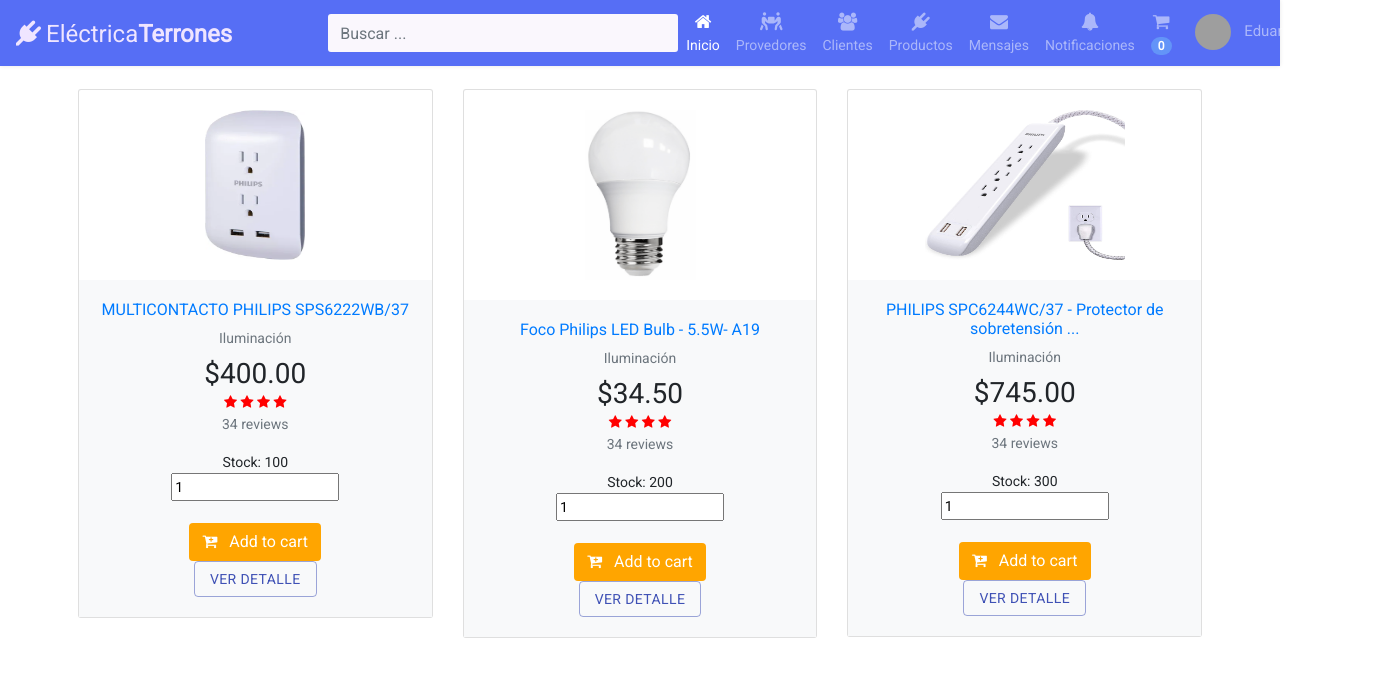
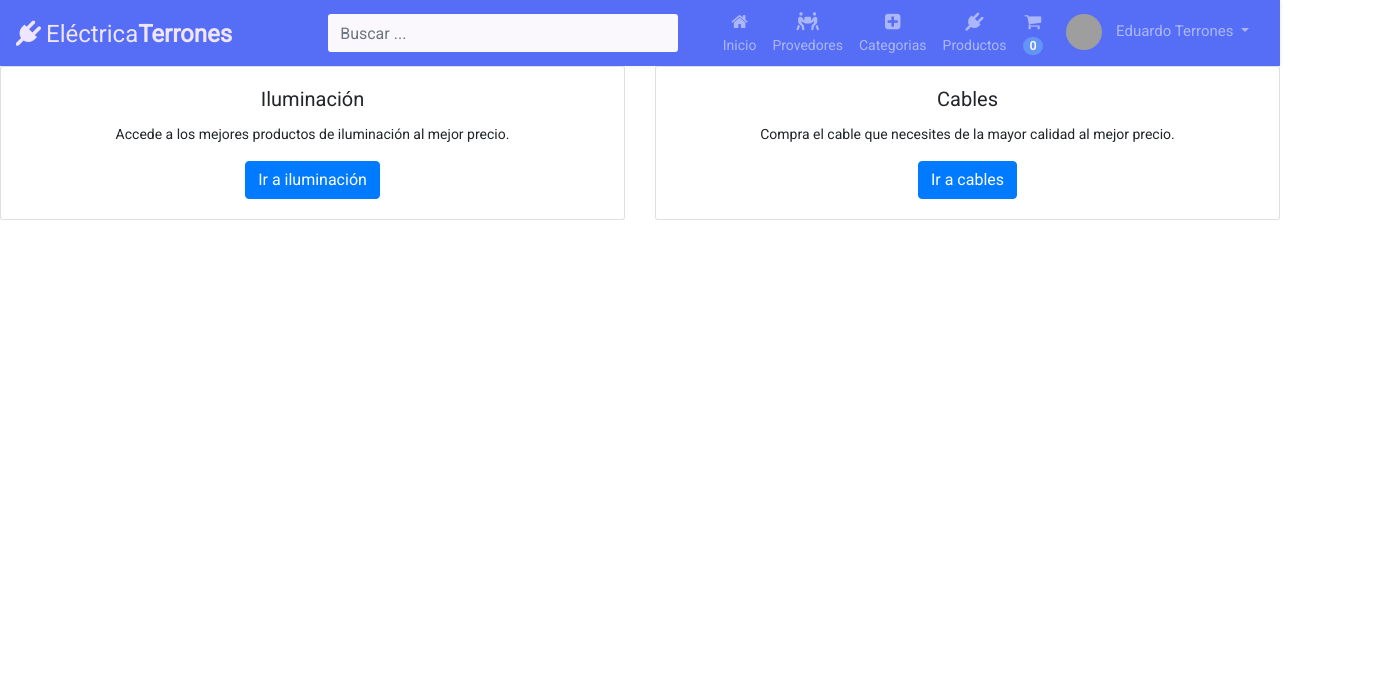
Before and after one commit to edterr345/first-react-app, a React (Create React App) app: page /categorias in a window 1280 px wide. Shown: the top 676 px of the page, 1392 px wide, since content can reach past the window. Built offline with nearby package versions, Linux system fonts and the light colour scheme; grey boxes are pictures that could not be loaded.

Commit message:
#PrimeraEntregaProyecto

```diff
--- a/package.json
+++ b/package.json
@@ -14,6 +14,7 @@
     "node-sass": "^5.0.0",
     "react": "^17.0.1",
     "react-dom": "^17.0.1",
+    "react-router-dom": "^5.2.0",
     "react-scripts": "4.0.3",
     "web-vitals": "^1.1.0"
   },
--- a/src/App.js
+++ b/src/App.js
@@ -8,7 +8,15 @@
 import ProteccionSobretension from "./assets/images/ProteccionSobretension.jpg"
 import FocoLED from "./assets/images/Foco-LED.png"
 import contactoPhilips from "./assets/images/contacto-Philips.webp"
-
+import {
+  BrowserRouter as Router,
+  Switch,
+  Route,
+  Link,
+  useParams,
+  useRouteMatch
+} from "react-router-dom";
+import Category from './components/MainSection/Category';
 
 class Item {
   constructor(id,nombre,descripcion, stock, precio, imagen) {
@@ -38,10 +46,28 @@
   render() {
     return (
       <>
+
+        <Router>
         <Navbar />
-        {/*<ItemListContainer saludo="Bienvenido"/>*/}
-        <ItemsCartContainer saludo="Bienvenido"/>
-        <ItemsSetting/>
+        <Switch>
+          <Route exact path="/">
+            {/*<ItemListContainer saludo="Bienvenido"/>*/}
+            <ItemsCartContainer saludo="Bienvenido"/>
+          </Route>
+          <Route path="/categorias/1">
+          <ItemsCartContainer saludo="Bienvenido"/>
+          <ItemsSetting/>
+          </Route>
+          <Route path="/categorias">
+            {/*<ItemListContainer saludo="Bienvenido"/>*/}
+            <ItemsCartContainer saludo="Bienvenido"/>
+            <Category/>
+
+          </Route>
+
+
+        </Switch>
+        </Router>
       </>
     )
   }
--- a/src/components/Header/Navbar.js
+++ b/src/components/Header/Navbar.js
@@ -2,11 +2,19 @@
 import "./Navbar.css"
 import CartWidget from "./CartWidget.js"
 //import Logo from "../../assets/images/logo.jpg"
-
+import {
+  BrowserRouter as Router,
+  Switch,
+  Route,
+  Link,
+  useParams,
+  useRouteMatch
+} from "react-router-dom";
 
 const Navbar = () => (
   <nav className="navbar navbar-expand-xl navbar-dark bg-dark">
-  <a href="/#" className="navbar-brand"><i className="fa fa-plug" />Eléctrica<b>Terrones</b></a>
+
+  <Link className="navbar-brand" to="/"><i className="fa fa-plug" />Eléctrica<b>Terrones</b></Link>
   <button type="button" className="navbar-toggler" data-toggle="collapse" data-target="#navbarCollapse">
     <span className="navbar-toggler-icon" />
   </button>
@@ -19,12 +27,14 @@
       </div>
     </form>
     <div className="navbar-nav ml-auto">
-      <a href="/#" className="nav-item nav-link active"><i className="fa fa-home" /><span>Inicio</span></a>
+      <a href="/#" className="nav-item nav-link"><i className="fa fa-home" /><span>Inicio</span></a>
       <a href="/#" className="nav-item nav-link"><i className="fa fa-people-carry" /><span>Provedores</span></a>
-      <a href="/#" className="nav-item nav-link"><i className="fa fa-users" /><span>Clientes</span></a>
+
+      <Link className="nav-item nav-link" to="/categorias"><i className="fa fa-plus-square" /><span>Categorias</span></Link>
+
       <a href="/#" className="nav-item nav-link"><i className="fa fa-plug" /><span>Productos</span></a>
-      <a href="/#" className="nav-item nav-link"><i className="fa fa-envelope" /><span>Mensajes</span></a>
-      <a href="/#" className="nav-item nav-link"><i className="fa fa-bell" /><span>Notificaciones</span></a>
+      {/*<a href="/#" className="nav-item nav-link"><i className="fa fa-envelope" /><span>Mensajes</span></a>
+      <a href="/#" className="nav-item nav-link"><i className="fa fa-bell" /><span>Notificaciones</span></a>*/}
       <CartWidget />
       <div className="nav-item dropdown">
         <a href="/#" data-toggle="dropdown" className="nav-item nav-link dropdown-toggle user-action"><img src="https://www.tutorialrepublic.com/examples/images/avatar/3.jpg" className="avatar" alt="Avatar" /> Eduardo Terrones <b className="caret" /></a>
--- /dev/null
+++ b/src/components/MainSection/Category.js
@@ -0,0 +1,59 @@
+
+import {
+    BrowserRouter as Router,
+    Switch,
+    Route,
+    Link,
+    useParams,
+    useRouteMatch
+  } from "react-router-dom";
+import App from "../../App";
+
+function Category() {
+    return (
+
+        <div className="row">
+          <div className="col-sm-6">
+            <div className="card">
+              <div className="card-body">
+                <h5 className="card-title">Iluminación</h5>
+                <p className="card-text">
+                  Accede a los mejores productos de iluminación al mejor precio.
+                </p>
+                <Link to='/categorias/1' className="btn btn-primary">Ir a iluminación</Link>
+              </div>
+            </div>
+          </div>
+          <div className="col-sm-6">
+            <div className="card">
+              <div className="card-body">
+                <h5 className="card-title">Cables</h5>
+                <p className="card-text">
+                Compra el cable que necesites de la mayor calidad al mejor precio.
+                </p>
+                <Link to={'/categorias/2'} className="btn btn-primary">Ir a cables</Link>
+              </div>
+            </div>
+          </div>
+          <Switch>
+          <Route path="/categorias/:id" children={<Child />} />
+        </Switch>
+        </div>
+
+      );
+    }
+
+    function Child() {
+
+        let { id } = useParams();
+
+        return (
+        <Route exact path="/">
+        <App />
+      </Route>);
+      }
+
+
+
+
+    export default Category;
--- a/src/components/MainSection/Item/Item.js
+++ b/src/components/MainSection/Item/Item.js
@@ -1,8 +1,11 @@
 import $ from 'jquery'
 import ItemCount from "../ItemCount.js"
 import ItemDetailContainer from './ItemDetailContainer.js';
-import React, { Component, useEffect, useState } from 'react'
-
+import React, { useEffect, useState } from 'react'
+import {
+  BrowserRouter as Router,
+  Link,
+} from "react-router-dom";
 
 function Item (props) {
 
@@ -31,7 +34,7 @@
       </div>
       <div className="card-body bg-light text-center">
         <div className="mb-2">
-          <h6 className="font-weight-semibold mb-2"> <a href="/#" className="text-default mb-2" data-abc="true">{props.item.nombre}</a> </h6> <a href="/#" className="text-muted" data-abc="true">Iluminación</a>
+          <h6 className="font-weight-semibold mb-2"> <Link to={ '/item/' + props.item.id } className="text-default mb-2" data-abc="true">{props.item.nombre}</Link> </h6> <a href="/#" className="text-muted" data-abc="true">Iluminación</a>
         </div>
         <h3 className="mb-0 font-weight-semibold">{props.item.precio}</h3>
         <div> <i className="fa fa-star star" /> <i className="fa fa-star star" /> <i className="fa fa-star star" /> <i className="fa fa-star star" /> </div>
--- a/src/components/MainSection/Item/ItemDetailContainer.js
+++ b/src/components/MainSection/Item/ItemDetailContainer.js
@@ -9,7 +9,14 @@
 import Slide from '@material-ui/core/Slide';
 import './ItemDetail.css';
 import ItemDetail from './ItemDetail';
-
+import {
+  BrowserRouter as Router,
+  Switch,
+  Route,
+  Link,
+  useParams,
+  useRouteMatch
+} from "react-router-dom";
 const useStyles = makeStyles((theme) => ({
   appBar: {
     position: 'relative',
@@ -38,9 +45,11 @@
 
   return (
     <div>
+
       <Button variant="outlined" color="primary" onClick={handleClickOpen}>
-        Ver detalle
+      Ver detalle
       </Button>
+
       <Dialog fullScreen open={open} onClose={handleClose} TransitionComponent={Transition}>
         <AppBar className={classes.appBar}>
           <Toolbar>
--- a/src/components/MainSection/ItemList/ItemList.js
+++ b/src/components/MainSection/ItemList/ItemList.js
@@ -1,4 +1,16 @@
 import Item from "../Item/Item"
+
+import ItemDetailContainer from '../Item/ItemDetailContainer.js';
+
+import {
+    BrowserRouter as Router,
+    Switch,
+    Route,
+    Link,
+    useParams,
+    useRouteMatch
+  } from "react-router-dom";
+  import React, { useEffect, useState } from 'react'
 const ItemList = (props) => {
     return(
     <div className="container d-flex justify-content-center mt-50 mb-50">
@@ -7,6 +19,72 @@
                 <Item key={index} item={x} />
             ))}
         </div>
+        <Switch>
+          <Route path="/item/:id" children={<Child_item items={props.items}/>} />
+        </Switch>
     </div>)
 };
-export default ItemList;
+
+
+function Child_item(props) {
+
+    let { id } = useParams();
+    alert.log("Hola");
+    var result = props.items.filter(obj => {
+        return obj.id === id
+      })
+
+    return (
+        <GetItems item={result}/>);
+  }
+
+
+function GetItems(props){
+
+    const [itemDetails, setItemDetails] = useState([]);
+
+
+
+    var descripcion;
+    descripcion='Power Station – Alimenta y protege 4 dispositivos electrónicos y 2 dispositivos portátiles con el protector de sobretensión de 4 salidas Philips con 2 puertos USB'+
+    'Cable de diseño: alimenta tus dispositivos electrónicos con el elegante cable trenzado sin enredos de 1,2 m.'+
+    'Enchufe plano: el diseño del enchufe plano ahorra espacio es discreto, al tiempo que también te deja más espacio para muebles o soportes'+
+    'Seguridad: la regleta de alimentación tiene una calificación de protección de 720 Joules, un interruptor de circuito integrado para ayudar a proteger sus salidas de CA de sobrecarga y tecnología de apagado automático que detiene la alimentación a los dispositivos cuando expira la protección contra sobretensiones.';
+    if(props.item.id===2)
+    descripcion='ILUMINACION LED: Disfruta de los ahorros de energia y durabilidad que garantiza Philips LED.\n'+
+    'LUZ CÁLIDA: Ideal para ambientes acogedores, como una recámara o sala de estár.\n'+
+    'LARGA DURACIÓN: Una vida de aproximadamente 15,000 horas (o 15 años).\n'+
+    'SIN PARPADEO: La tecnología LED de Philips busca lo mejor para tus ojos. Cuentan con parámetros de alta calidad que aseguran que su iluminación siempre va a ser la más comoda para ti y tu familia.';
+    if(props.item.id===1)
+    descripcion='Space Saving – This low-profile surge protector outlet adapter is designed for tight spaces and expands your normal wall outlet into a charging station with two outlets and two USB charging ports'+
+  'Charging Hub – Delivers 2. 1 Amps of power to rapidly charge your phone, tablet, MP3 player, smart watch and more'+
+  'Easy Install – Plug this outlet adapted into your standard outlet at home or in the office to get more from your power outlet'+
+  'Power – This wall tap is rated for 15A/125VAC/1875W, ETL certified';
+
+
+    const especificaciones="Estas son las especificaciones"
+    const categoria="Iluminación"
+
+    props.item.descripcion=descripcion;
+    props.item.especificaciones=especificaciones;
+    props.item.categoria=categoria;
+
+
+    useEffect(() => {
+
+      new Promise((cargarDatosSuccess, cargarDatosFailure) =>{
+
+        setTimeout(()=>{
+          cargarDatosSuccess(props.item);
+        }, 3000);
+
+      }).then(resultado => setItemDetails(resultado))
+    }, [props]);
+    return (
+      <div>
+        <ItemDetailContainer itemDetails={itemDetails}/>
+      </div>
+    );
+  }
+
+  export default ItemList;
```
Also changed, not shown: 1 other file (tests, documents, lock files or other folders).
